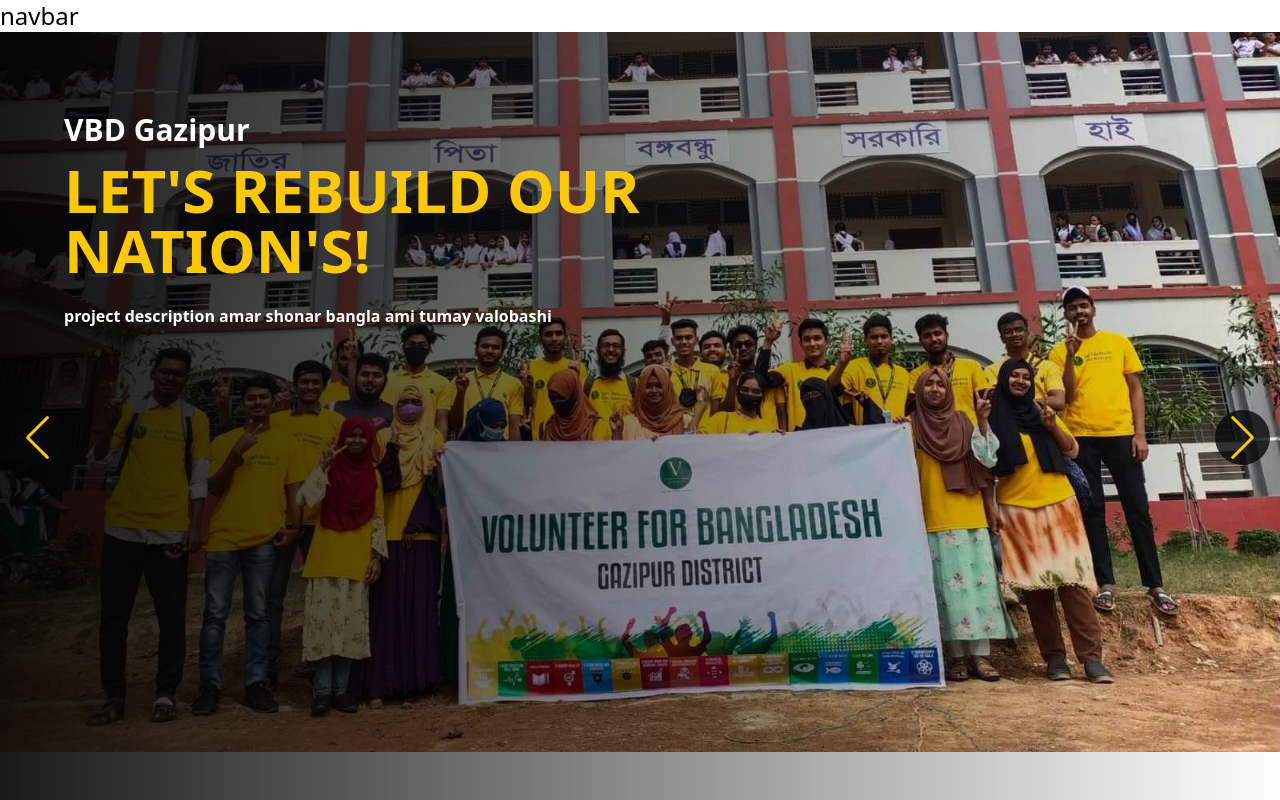
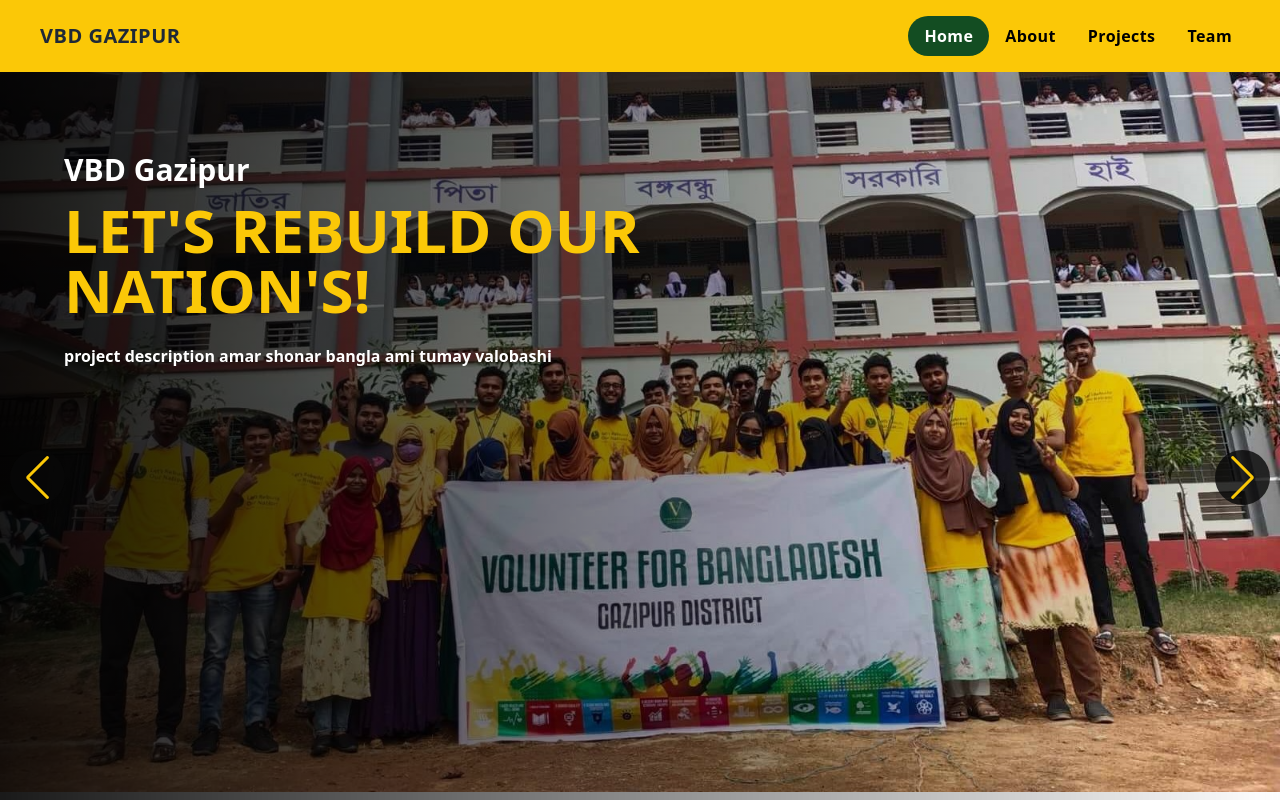
Before and after one commit to AbuRaihan1/vbd-gazipur, a React (Create React App) app: page / in a window 1280 px wide. Shown: the top 800 px of the page. Built offline with nearby package versions, Linux system fonts and the light colour scheme.

Commit message:
added navbar

```diff
--- a/src/Pages/Shared/Navbar/Navbar.js
+++ b/src/Pages/Shared/Navbar/Navbar.js
@@ -1,182 +1,189 @@
 import React, { useState } from "react";
+import { Link, NavLink } from "react-router-dom";
 
-const Navbar = () => {
+const Header = () => {
   const [isMenuOpen, setIsMenuOpen] = useState(false);
   return (
-    // <div className="bg-gray-100 z-40">
-    //   <div className="px-4 py-5 mx-auto sm:max-w-xl md:max-w-full lg:max-w-screen-xl md:px-24 lg:px-8">
-    //     <div className="relative flex items-center justify-between">
-    //       <a
-    //         href="/"
-    //         aria-label="proReader"
-    //         title="proReader"
-    //         className="inline-flex items-center"
-    //       >
-    //         <svg
-    //           className="w-8 text-blue-400"
-    //           viewBox="0 0 24 24"
-    //           strokeLinejoin="round"
-    //           strokeWidth="2"
-    //           strokeLinecap="round"
-    //           strokeMiterlimit="10"
-    //           stroke="currentColor"
-    //           fill="none"
-    //         >
-    //           <rect x="3" y="1" width="7" height="12" />
-    //           <rect x="3" y="17" width="7" height="6" />
-    //           <rect x="14" y="1" width="7" height="6" />
-    //           <rect x="14" y="11" width="7" height="12" />
-    //         </svg>
-    //         <span className="ml-2 text-xl font-bold tracking-wide text-gray-800">
-    //           proReader
-    //         </span>
-    //       </a>
-    //       <ul className="flex items-center hidden space-x-8 lg:flex">
-    //         <li>
-    //           <a
-    //             href="/home"
-    //             aria-label="Home"
-    //             title="Home"
-    //             className="font-medium tracking-wide text-gray-700 transition-colors duration-200 hover:text-deep-purple-accent-400"
-    //           >
-    //             Home
-    //           </a>
-    //         </li>
-    //         <li>
-    //           <a
-    //             href="/books"
-    //             aria-label="Books"
-    //             title="Books"
-    //             className="font-medium tracking-wide text-gray-700 transition-colors duration-200 hover:text-deep-purple-accent-400"
-    //           >
-    //             Books
-    //           </a>
-    //         </li>
-    //         <li>
-    //           <a
-    //             href="/about"
-    //             aria-label="About us"
-    //             title="About us"
-    //             className="font-medium tracking-wide text-gray-700 transition-colors duration-200 hover:text-deep-purple-accent-400"
-    //           >
-    //             About us
-    //           </a>
-    //         </li>
-    //       </ul>
-    //       <div className="lg:hidden">
-    //         <button
-    //           aria-label="Open Menu"
-    //           title="Open Menu"
-    //           className="p-2 -mr-1 transition duration-200 rounded focus:outline-none focus:shadow-outline hover:bg-deep-purple-50 focus:bg-deep-purple-50"
-    //           onClick={() => setIsMenuOpen(true)}
-    //         >
-    //           <svg className="w-5 text-gray-600" viewBox="0 0 24 24">
-    //             <path
-    //               fill="currentColor"
-    //               d="M23,13H1c-0.6,0-1-0.4-1-1s0.4-1,1-1h22c0.6,0,1,0.4,1,1S23.6,13,23,13z"
-    //             />
-    //             <path
-    //               fill="currentColor"
-    //               d="M23,6H1C0.4,6,0,5.6,0,5s0.4-1,1-1h22c0.6,0,1,0.4,1,1S23.6,6,23,6z"
-    //             />
-    //             <path
-    //               fill="currentColor"
-    //               d="M23,20H1c-0.6,0-1-0.4-1-1s0.4-1,1-1h22c0.6,0,1,0.4,1,1S23.6,20,23,20z"
-    //             />
-    //           </svg>
-    //         </button>
-    //         {isMenuOpen && (
-    //           <div className="absolute top-0 left-0 w-full">
-    //             <div className="p-5 bg-white border rounded shadow-sm">
-    //               <div className="flex items-center justify-between mb-4">
-    //                 <div>
-    //                   <a
-    //                     href="/"
-    //                     aria-label="proReader"
-    //                     title="proReader"
-    //                     className="inline-flex items-center"
-    //                   >
-    //                     <svg
-    //                       className="w-8 text-deep-purple-accent-400"
-    //                       viewBox="0 0 24 24"
-    //                       strokeLinejoin="round"
-    //                       strokeWidth="2"
-    //                       strokeLinecap="round"
-    //                       strokeMiterlimit="10"
-    //                       stroke="currentColor"
-    //                       fill="none"
-    //                     >
-    //                       <rect x="3" y="1" width="7" height="12" />
-    //                       <rect x="3" y="17" width="7" height="6" />
-    //                       <rect x="14" y="1" width="7" height="6" />
-    //                       <rect x="14" y="11" width="7" height="12" />
-    //                     </svg>
-    //                     <span className="ml-2 text-xl font-bold tracking-wide text-gray-800 uppercase">
-    //                       proReader
-    //                     </span>
-    //                   </a>
-    //                 </div>
-    //                 <div>
-    //                   <button
-    //                     aria-label="Close Menu"
-    //                     title="Close Menu"
-    //                     className="p-2 -mt-2 -mr-2 transition duration-200 rounded hover:bg-gray-200 focus:bg-gray-200 focus:outline-none focus:shadow-outline"
-    //                     onClick={() => setIsMenuOpen(false)}
-    //                   >
-    //                     <svg className="w-5 text-gray-600" viewBox="0 0 24 24">
-    //                       <path
-    //                         fill="currentColor"
-    //                         d="M19.7,4.3c-0.4-0.4-1-0.4-1.4,0L12,10.6L5.7,4.3c-0.4-0.4-1-0.4-1.4,0s-0.4,1,0,1.4l6.3,6.3l-6.3,6.3 c-0.4,0.4-0.4,1,0,1.4C4.5,19.9,4.7,20,5,20s0.5-0.1,0.7-0.3l6.3-6.3l6.3,6.3c0.2,0.2,0.5,0.3,0.7,0.3s0.5-0.1,0.7-0.3 c0.4-0.4,0.4-1,0-1.4L13.4,12l6.3-6.3C20.1,5.3,20.1,4.7,19.7,4.3z"
-    //                       />
-    //                     </svg>
-    //                   </button>
-    //                 </div>
-    //               </div>
-    //               <nav>
-    //                 <ul className="space-y-4">
-    //                   <li>
-    //                     <a
-    //                       href="/"
-    //                       aria-label="Home"
-    //                       title="Home"
-    //                       className="font-medium tracking-wide text-gray-700 transition-colors duration-200 hover:text-deep-purple-accent-400"
-    //                     >
-    //                       Home
-    //                     </a>
-    //                   </li>
-    //                   <li>
-    //                     <a
-    //                       href="/books"
-    //                       aria-label="Books"
-    //                       title="Books"
-    //                       className="font-medium tracking-wide text-gray-700 transition-colors duration-200 hover:text-deep-purple-accent-400"
-    //                     >
-    //                       Books
-    //                     </a>
-    //                   </li>
-    //                   <li>
-    //                     <a
-    //                       href="/about"
-    //                       aria-label="About Us"
-    //                       title="About Us"
-    //                       className="font-medium tracking-wide text-gray-700 transition-colors duration-200 hover:text-deep-purple-accent-400"
-    //                     >
-    //                       About Us
-    //                     </a>
-    //                   </li>
-    //                 </ul>
-    //               </nav>
-    //             </div>
-    //           </div>
-    //         )}
-    //       </div>
-    //     </div>
-    //   </div>
-    // </div>
-    <div>
-      <div className="text-2xl">navbar</div>
+    <div className="px-4 py-4  sm:max-w-xl md:max-w-full lg:max-w-screen md:px-24 lg:px-8 bg-primary">
+      <div className="relative flex items-center justify-between">
+        <Link
+          to="/"
+          aria-label="VBD Gazipur"
+          title="VBD Gazipur"
+          className="inline-flex items-center"
+        >
+          <span className="ml-2 text-xl font-bold tracking-wide text-gray-800 uppercase">
+            VBD Gazipur
+          </span>
+        </Link>
+        <ul className="items-center hidden lg:flex">
+          <li>
+            <NavLink
+              to="/"
+              aria-label="Home"
+              title="Home"
+              className={({ isActive }) =>
+                isActive ? "navbar-active-link" : "navbar-link"
+              }
+            >
+              Home
+            </NavLink>
+          </li>
+          <li>
+            <NavLink
+              to="/about"
+              aria-label="About"
+              title="About"
+              className={({ isActive }) =>
+                isActive ? "navbar-active-link" : "navbar-link"
+              }
+            >
+              About
+            </NavLink>
+          </li>
+          <li>
+            <NavLink
+              to="/projects"
+              aria-label="Projects"
+              title="Projects"
+              className={({ isActive }) =>
+                isActive ? "navbar-active-link" : "navbar-link"
+              }
+            >
+              Projects
+            </NavLink>
+          </li>
+          <li>
+            <NavLink
+              to="/team"
+              aria-label="Team"
+              title="Team"
+              className={({ isActive }) =>
+                isActive ? "navbar-active-link" : "navbar-link"
+              }
+            >
+              Team
+            </NavLink>
+          </li>
+        </ul>
+        <div className="lg:hidden z-50">
+          <button
+            aria-label="Open Menu"
+            title="Open Menu"
+            className="p-2 -mr-1 transition duration-200 rounded focus:outline-none focus:shadow-outline hover:bg-deep-purple-50 focus:bg-deep-purple-50"
+            onClick={() => setIsMenuOpen(true)}
+          >
+            <svg className="w-5 text-gray-600" viewBox="0 0 24 24">
+              <path
+                fill="currentColor"
+                d="M23,13H1c-0.6,0-1-0.4-1-1s0.4-1,1-1h22c0.6,0,1,0.4,1,1S23.6,13,23,13z"
+              />
+              <path
+                fill="currentColor"
+                d="M23,6H1C0.4,6,0,5.6,0,5s0.4-1,1-1h22c0.6,0,1,0.4,1,1S23.6,6,23,6z"
+              />
+              <path
+                fill="currentColor"
+                d="M23,20H1c-0.6,0-1-0.4-1-1s0.4-1,1-1h22c0.6,0,1,0.4,1,1S23.6,20,23,20z"
+              />
+            </svg>
+          </button>
+          {isMenuOpen && (
+            <div className="absolute top-0 left-0 w-full">
+              <div className="p-5 bg-primary border border-secondary rounded shadow-sm">
+                <div className="flex items-center justify-between mb-4">
+                  <div>
+                    <Link
+                      to="/"
+                      aria-label="Company"
+                      title="Company"
+                      className="inline-flex items-center"
+                    >
+                      <span className="ml-2 text-xl font-bold tracking-wide text-gray-800 uppercase">
+                        VBD Gazipur
+                      </span>
+                    </Link>
+                  </div>
+                  <div>
+                    <button
+                      aria-label="Close Menu"
+                      title="Close Menu"
+                      className="p-2 -mt-2 -mr-2 transition duration-200 rounded hover:bg-secondary focus:bg-secondary hover:text-white
+                       focus:text-white focus:outline-none focus:shadow-outline"
+                      onClick={() => setIsMenuOpen(false)}
+                    >
+                      <svg
+                        className="w-5 text-black hover:text-white"
+                        viewBox="0 0 24 24"
+                      >
+                        <path
+                          fill="currentColor"
+                          d="M19.7,4.3c-0.4-0.4-1-0.4-1.4,0L12,10.6L5.7,4.3c-0.4-0.4-1-0.4-1.4,0s-0.4,1,0,1.4l6.3,6.3l-6.3,6.3 c-0.4,0.4-0.4,1,0,1.4C4.5,19.9,4.7,20,5,20s0.5-0.1,0.7-0.3l6.3-6.3l6.3,6.3c0.2,0.2,0.5,0.3,0.7,0.3s0.5-0.1,0.7-0.3 c0.4-0.4,0.4-1,0-1.4L13.4,12l6.3-6.3C20.1,5.3,20.1,4.7,19.7,4.3z"
+                        />
+                      </svg>
+                    </button>
+                  </div>
+                </div>
+                <nav>
+                  <ul className="space-y-4">
+                    <li>
+                      <NavLink
+                        to="/"
+                        aria-label="Home"
+                        title="Home"
+                        className={({ isActive }) =>
+                          isActive ? "navbar-active-link" : "navbar-link"
+                        }
+                      >
+                        Home
+                      </NavLink>
+                    </li>
+                    <li>
+                      <NavLink
+                        to="/about"
+                        aria-label="About"
+                        title="About"
+                        className={({ isActive }) =>
+                          isActive ? "navbar-active-link" : "navbar-link"
+                        }
+                      >
+                        About
+                      </NavLink>
+                    </li>
+                    <li>
+                      <NavLink
+                        to="/projects"
+                        aria-label="Projects"
+                        title="Projects"
+                        className={({ isActive }) =>
+                          isActive ? "navbar-active-link" : "navbar-link"
+                        }
+                      >
+                        Projects
+                      </NavLink>
+                    </li>
+
+                    <li>
+                      <NavLink
+                        to="/team"
+                        aria-label="Team"
+                        title="Team"
+                        className={({ isActive }) =>
+                          isActive ? "navbar-active-link" : "navbar-link"
+                        }
+                      >
+                        Team
+                      </NavLink>
+                    </li>
+                  </ul>
+                </nav>
+              </div>
+            </div>
+          )}
+        </div>
+      </div>
     </div>
   );
 };
 
-export default Navbar;
+export default Header;
--- a/src/index.css
+++ b/src/index.css
@@ -9,6 +9,13 @@
   /* --primary: #daae11; */
 }
 
+.navbar-link {
+  @apply font-bold tracking-wide text-black transition-colors duration-200 px-4 py-2 rounded-full  hover:text-secondary;
+}
+
+.navbar-active-link {
+  @apply font-bold tracking-wide text-white transition-colors duration-200 px-4 py-2 rounded-full bg-secondary flex items-center justify-center;
+}
 .primary-button {
   @apply bg-primary px-8 py-2 rounded-full text-black font-[600] text-[18px] hover:bg-[#F6A704] transition-all duration-300;
 }
```
